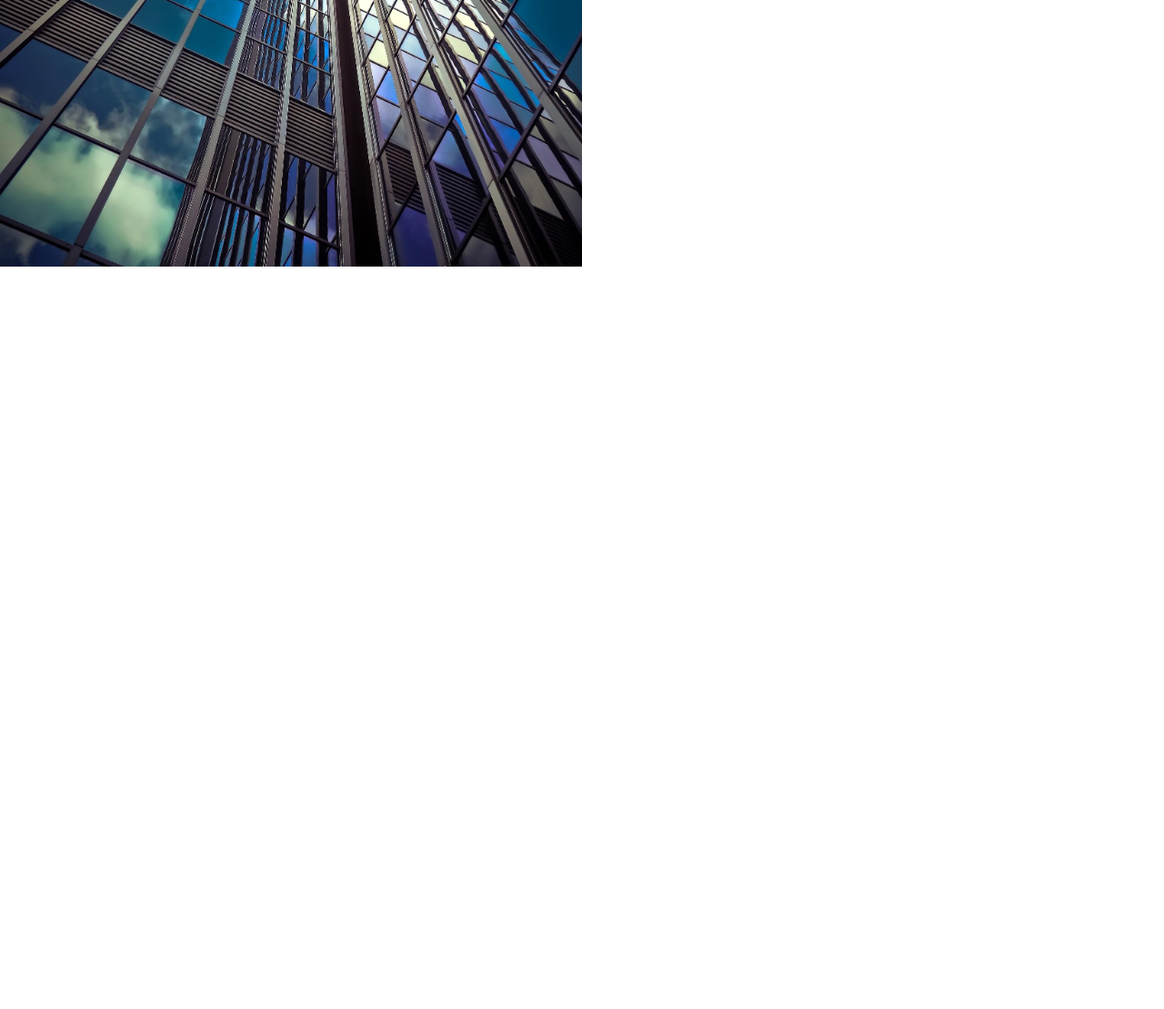
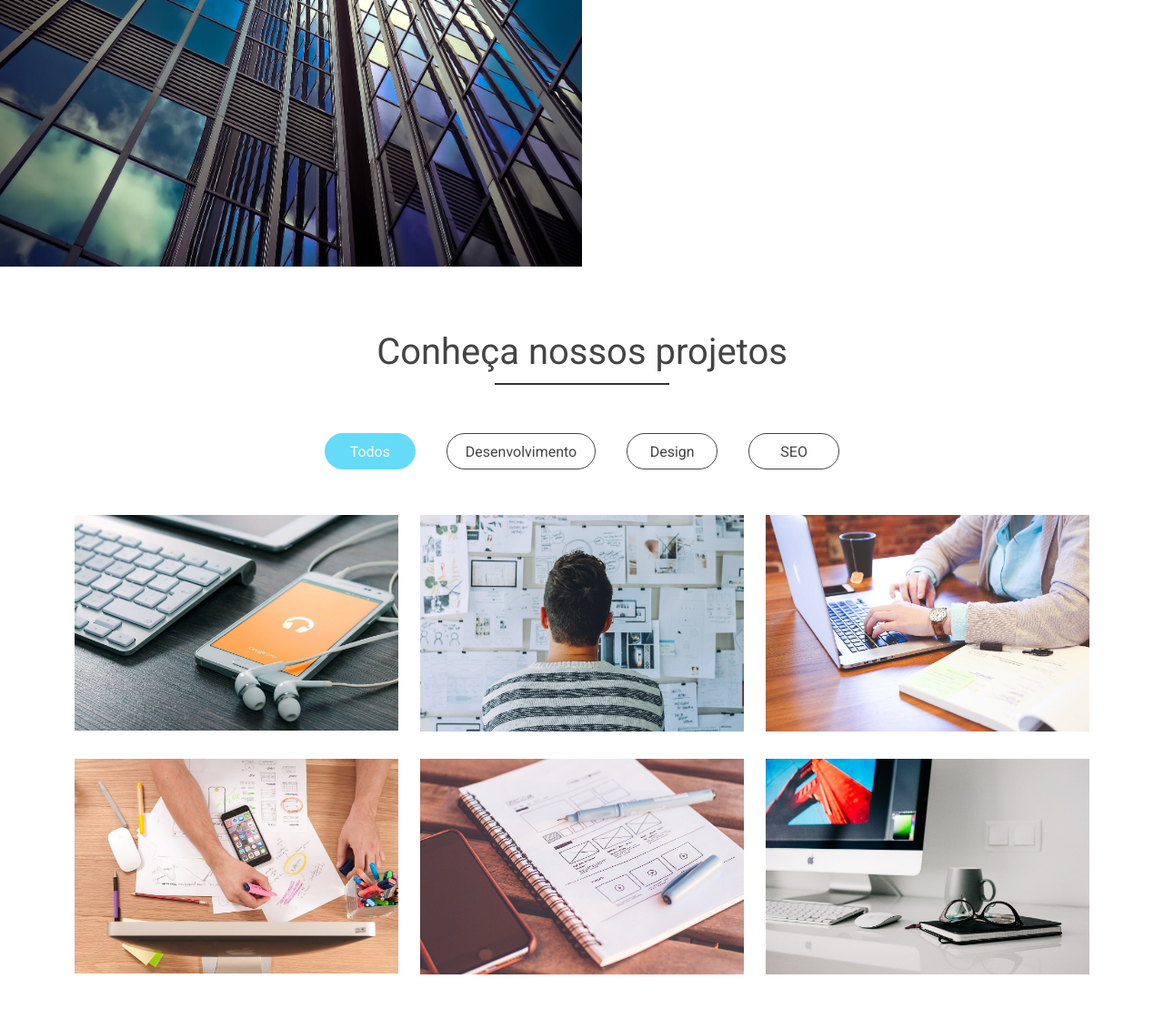
Before and after one commit to daviteixeira-btm/hDC-Agency, a plain HTML site: page index.html in a window 1280 px wide. Shown: the part 3367-4476 px from the top of the page at 91% size. Before the commit the page ends 3660 px from the top, so only its background shows below. Drawn offline with nearby package versions, Linux system fonts and the light colour scheme; a script that the page names is missing.

Commit message:
Criando a estrutura e estilização dos filtros

```diff
--- a/css/style.css
+++ b/css/style.css
@@ -248,3 +248,33 @@ header, .navbar {
     border-color: #65daf9;
     background-color: #65daf9;
 }
+
+/* Portfólio */
+
+.project-box {
+    margin-bottom: 30px;
+}
+
+#filter-btn-box {
+    margin-bottom: 50px;
+    text-align: center;
+}
+
+#portfolio-area #filter-btn-box .filter-btn {
+    color: #444;
+    border: 1px solid #444;
+    background-color: transparent;
+    text-transform: none;
+    margin: 0 15px;
+    min-width: 100px;
+    width: auto;
+    height: 40px;
+    line-height: 40px;
+    padding: 0 20px;
+}
+
+#portfolio-area #filter-btn-box .filter-btn.active, #portfolio-area #filter-btn-box .filter-btn:hover {
+    color: #fff;
+    background-color: #65daf9;
+    border-color: #65daf9;
+}
--- a/index.html
+++ b/index.html
@@ -232,6 +232,42 @@
                     </div>
                 </div>
             </div>
+            <!-- Portfólio -->
+            <div id="portfolio-area">
+                <div class="container">
+                    <div class="row">
+                        <div class="col-md-12">
+                            <h3 class="main-title">
+                                Conheça nossos projetos
+                            </h3>
+                        </div>
+                        <div class="col-md-12" id="filter-btn-box">
+                            <button class="main-btn filter-btn active" id="all-btn">Todos</button>
+                            <button class="main-btn filter-btn" id="dev-btn">Desenvolvimento</button>
+                            <button class="main-btn filter-btn" id="dsg-btn">Design</button>
+                            <button class="main-btn filter-btn" id="seo-btn">SEO</button>
+                        </div>
+                        <div class="col-md-4 project-box dev">
+                            <img src="img/proj1.jpg" class="img-fluid" alt="Projeto 01">
+                        </div>
+                        <div class="col-md-4 project-box dsg">
+                            <img src="img/proj2.jpg" class="img-fluid" alt="Projeto 02">
+                        </div>
+                        <div class="col-md-4 project-box seo">
+                            <img src="img/proj3.jpg" class="img-fluid" alt="Projeto 03">
+                        </div>
+                        <div class="col-md-4 project-box dev">
+                            <img src="img/proj4.jpg" class="img-fluid" alt="Projeto 04">
+                        </div>
+                        <div class="col-md-4 project-box dsg">
+                            <img src="img/proj5.jpg" class="img-fluid" alt="Projeto 05">
+                        </div>
+                        <div class="col-md-4 project-box seo">
+                            <img src="img/proj6.jpg" class="img-fluid" alt="Projeto 06">
+                        </div>
+                    </div>
+                </div>
+            </div>
         </div>
     </main>
     <!--jQuery-->
```
